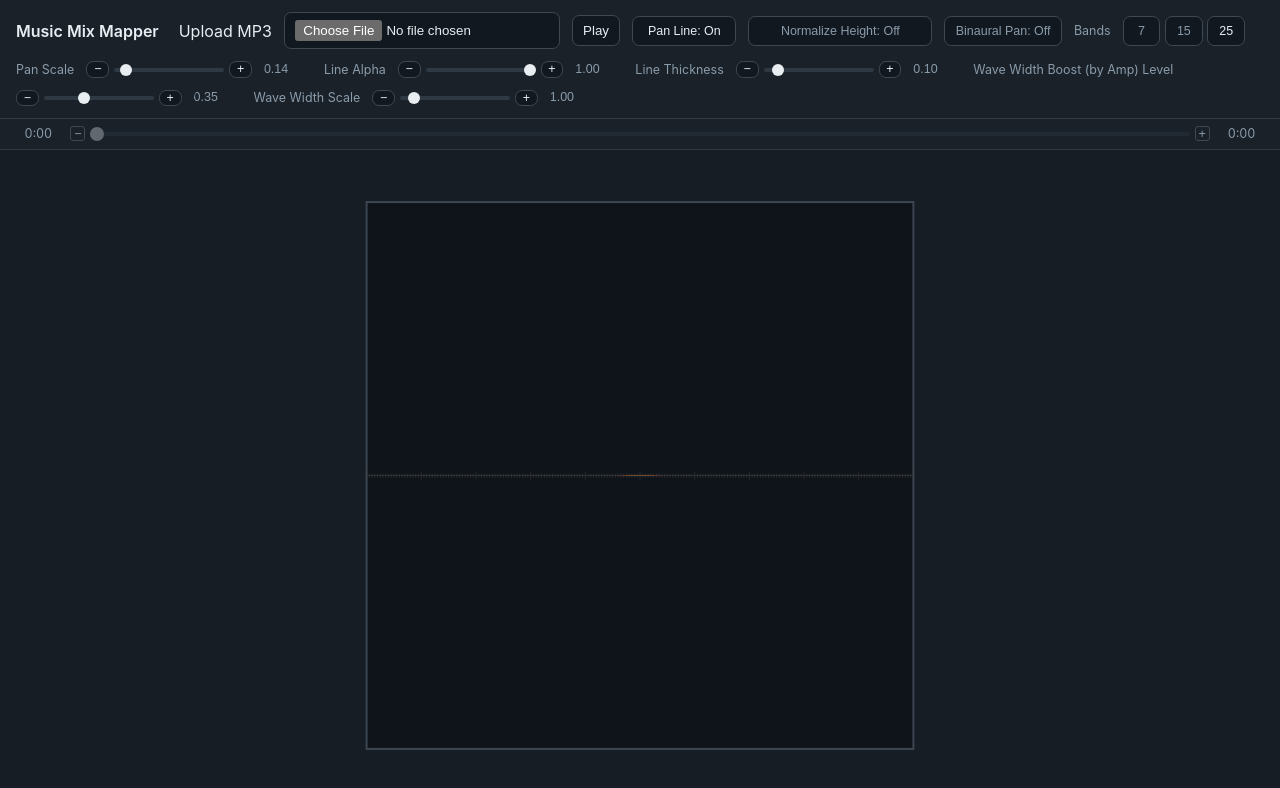
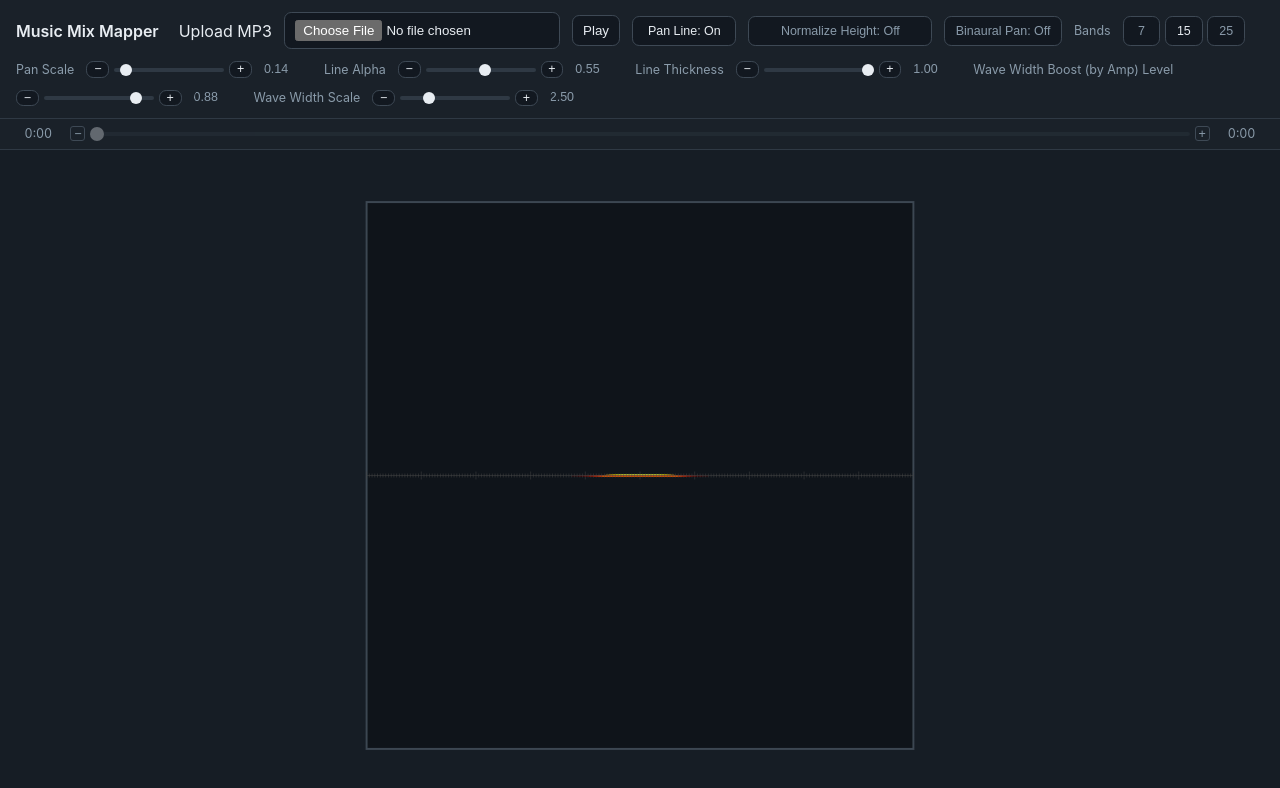
Before and after one commit to brcodes/audio-perception-vizualizer, a plain HTML site: page index.html in a window 1280 px wide. Drawn offline with Linux system fonts and the light colour scheme.

Commit message:
changed some defaults- no more high param for pan center deadband

```diff
--- a/app.js
+++ b/app.js
@@ -36,9 +36,9 @@ const WIDTH_COMPRESSION = 0.2; // α = 1/5
 // Stevens-style loudness mapping for amplitude (A^0.67) keeps width growth perceptually realistic.
 const WIDTH_LOUDNESS_EXPONENT = 0.67;
 // Max proportional width expansion at full band level (independent of pitch by design).
-const DEFAULT_WIDTH_LEVEL_BOOST_RATIO = 0.35;
+const DEFAULT_WIDTH_LEVEL_BOOST_RATIO = 0.88;
 // Uniform scalar applied to all band halfWidths; preserves bass:treble and binaural proportions.
-const DEFAULT_WAVE_WIDTH_SCALE = 1.0;
+const DEFAULT_WAVE_WIDTH_SCALE = 2.50;
 const BASE_LINE_THICKNESS_CONTROL = 0.70;
 const BASE_LINE_WIDTH_PX = 1.25;
 // -30 dBFS ceiling matches the Web Audio AnalyserNode default: signals above -30 dBFS clip to 255,
@@ -55,7 +55,13 @@ const PAN_EDGE_BLEED_PX = 14;
 const EDGE_FADE_CLEAR = 'rgba(22, 29, 37, 0)';
 const EDGE_FADE_SOLID = 'rgba(22, 29, 37, 1)';
 // Tiny center deadband keeps front-center visually stable against micro L/R noise.
-const PAN_CENTER_DEADBAND_POINTS = 0.6;
+const PAN_CENTER_DEADBAND_POINTS = DIVISION_EPSILON;
+// Minimum per-band L+R energy for rawPan=0 to be trusted as genuinely centred.
+// Below this floor, decaying residual after a transient averages L≈R; the zero
+// reading is noise rather than the mix position — hold the last confident value.
+// Non-zero rawPan values update freely at any energy level.
+
+const PAN_LOCK_FLOOR = 0.25;
 const PAN_DISPLAY_LINE_COLOR = 'rgba(70, 70, 70, 0.5)';
 const PAN_DISPLAY_LINE_WIDTH = 1;
 const PAN_DISPLAY_NOTCH_HALF_HEIGHT = 4;
@@ -68,7 +74,7 @@ const TRANSIENT_SKEW_MAX = 0.82;
 const MIN_AUDIBLE_HZ = 20;
 const MAX_AUDIBLE_HZ = 20000;
 const BAND_MODE_KEYS = Object.freeze([7, 15, 25]);
-const DEFAULT_BAND_MODE = 25;
+const DEFAULT_BAND_MODE = 15;
 
 const MP3_MIME_TYPES = new Set(['audio/mpeg', 'audio/mp3', 'audio/x-mp3', 'audio/mpeg3', 'audio/x-mpeg-3']);
 const ZERO_FREQUENCY_DATA = new Uint8Array(1);
@@ -500,9 +506,10 @@ function drawVisualizer() {
     const displayEnergy = energy;
     const globalIdx = splitIndex + i;
     const rawPan = toPanPoint(l, r);
-    // AnalyserNode smoothingTimeConstant=0.8 already stabilises the frequency data;
-    // a second smoothing pass only adds lag. Assign directly and hold on silence.
-    if (l + r > 0.015) {
+    // Non-zero rawPan means the L-R difference is reliably directional — always update.
+    // rawPan=0 is only trusted as genuinely centred when energy exceeds PAN_LOCK_FLOOR;
+    // below that floor, decaying residual noise averages to centre and we hold instead.
+    if (rawPan !== 0 || l + r > PAN_LOCK_FLOOR) {
       panSmoothed[globalIdx] = rawPan;
     }
     drawWaveform(
@@ -533,9 +540,10 @@ function drawVisualizer() {
     const energy = (l + r) / 2;
     const displayEnergy = energy;
     const rawPan = toPanPoint(l, r);
-    // AnalyserNode smoothingTimeConstant=0.8 already stabilises the frequency data;
-    // a second smoothing pass only adds lag. Assign directly and hold on silence.
-    if (l + r > 0.015) {
+    // Non-zero rawPan means the L-R difference is reliably directional — always update.
+    // rawPan=0 is only trusted as genuinely centred when energy exceeds PAN_LOCK_FLOOR;
+    // below that floor, decaying residual noise averages to centre and we hold instead.
+    if (rawPan !== 0 || l + r > PAN_LOCK_FLOOR) {
       panSmoothed[i] = rawPan;
     }
     drawWaveform(
--- a/index.html
+++ b/index.html
@@ -25,10 +25,10 @@
       <span class="bands-row" role="group" aria-label="Visualizer band count">
         <button id="bands7Btn" type="button" class="toggle-btn band-mode-btn" data-band-count="7"
           aria-label="Use seven frequency bands" aria-pressed="false">7</button>
-        <button id="bands15Btn" type="button" class="toggle-btn band-mode-btn" data-band-count="15"
-          aria-label="Use fifteen frequency bands" aria-pressed="false">15</button>
-        <button id="bands25Btn" type="button" class="toggle-btn band-mode-btn is-active" data-band-count="25"
-          aria-label="Use twenty five frequency bands" aria-pressed="true">25</button>
+        <button id="bands15Btn" type="button" class="toggle-btn band-mode-btn is-active" data-band-count="15"
+          aria-label="Use fifteen frequency bands" aria-pressed="true">15</button>
+        <button id="bands25Btn" type="button" class="toggle-btn band-mode-btn" data-band-count="25"
+          aria-label="Use twenty five frequency bands" aria-pressed="false">25</button>
       </span>
       <label for="panScaleSlider" class="ctrl-label">Pan Scale</label>
       <span class="slider-row">
@@ -45,45 +45,45 @@
       <span class="slider-row">
         <button class="nudge-btn" data-target="lineAlphaSlider" data-dir="-1" tabindex="-1"
           aria-label="Decrease line alpha">−</button>
-        <input id="lineAlphaSlider" type="range" min="0" max="1" value="1.00" step="0.01" class="ctrl-slider"
+        <input id="lineAlphaSlider" type="range" min="0" max="1" value="0.55" step="0.01" class="ctrl-slider"
           aria-label="Waveform line alpha" />
         <button class="nudge-btn" data-target="lineAlphaSlider" data-dir="1" tabindex="-1"
           aria-label="Increase line alpha">+</button>
       </span>
-      <input id="lineAlphaValue" type="number" min="0" max="1" step="0.01" value="1.00" class="ctrl-value-input"
+      <input id="lineAlphaValue" type="number" min="0" max="1" step="0.01" value="0.55" class="ctrl-value-input"
         aria-label="Line alpha value" />
       <label for="lineThicknessSlider" class="ctrl-label">Line Thickness</label>
       <span class="slider-row">
         <button class="nudge-btn" data-target="lineThicknessSlider" data-dir="-1" tabindex="-1"
           aria-label="Decrease line thickness">−</button>
-        <input id="lineThicknessSlider" type="range" min="0.01" max="1.0" value="0.10" step="0.01" class="ctrl-slider"
+        <input id="lineThicknessSlider" type="range" min="0.01" max="1.0" value="1.00" step="0.01" class="ctrl-slider"
           aria-label="Waveform line thickness" />
         <button class="nudge-btn" data-target="lineThicknessSlider" data-dir="1" tabindex="-1"
           aria-label="Increase line thickness">+</button>
       </span>
-      <input id="lineThicknessValue" type="number" min="0.01" max="1.0" step="0.01" value="0.10"
+      <input id="lineThicknessValue" type="number" min="0.01" max="1.0" step="0.01" value="1.00"
         class="ctrl-value-input" aria-label="Line thickness value" />
       <label for="widthBoostSlider" class="ctrl-label">Wave Width Boost (by Amp) Level</label>
       <span class="slider-row">
         <button class="nudge-btn" data-target="widthBoostSlider" data-dir="-1" tabindex="-1"
           aria-label="Decrease wave width boost level">−</button>
-        <input id="widthBoostSlider" type="range" min="0.00" max="1.00" value="0.35" step="0.01" class="ctrl-slider"
+        <input id="widthBoostSlider" type="range" min="0.00" max="1.00" value="0.88" step="0.01" class="ctrl-slider"
           aria-label="Wave width boost by amplitude level" />
         <button class="nudge-btn" data-target="widthBoostSlider" data-dir="1" tabindex="-1"
           aria-label="Increase wave width boost level">+</button>
       </span>
-      <input id="widthBoostValue" type="number" min="0.00" max="1.00" step="0.01" value="0.35" class="ctrl-value-input"
+      <input id="widthBoostValue" type="number" min="0.00" max="1.00" step="0.01" value="0.88" class="ctrl-value-input"
         aria-label="Wave width boost by amplitude level value" />
       <label for="waveWidthScaleSlider" class="ctrl-label">Wave Width Scale</label>
       <span class="slider-row">
         <button class="nudge-btn" data-target="waveWidthScaleSlider" data-dir="-1" tabindex="-1"
           aria-label="Decrease wave width scale">−</button>
-        <input id="waveWidthScaleSlider" type="range" min="0.25" max="10.00" value="1.00" step="0.05"
+        <input id="waveWidthScaleSlider" type="range" min="0.25" max="10.00" value="2.50" step="0.05"
           class="ctrl-slider" aria-label="Wave width scale" />
         <button class="nudge-btn" data-target="waveWidthScaleSlider" data-dir="1" tabindex="-1"
           aria-label="Increase wave width scale">+</button>
       </span>
-      <input id="waveWidthScaleValue" type="number" min="0.25" max="10.00" step="0.05" value="1.00"
+      <input id="waveWidthScaleValue" type="number" min="0.25" max="10.00" step="0.05" value="2.50"
         class="ctrl-value-input" aria-label="Wave width scale value" />
     </section>
     <section class="seekbar">
```
